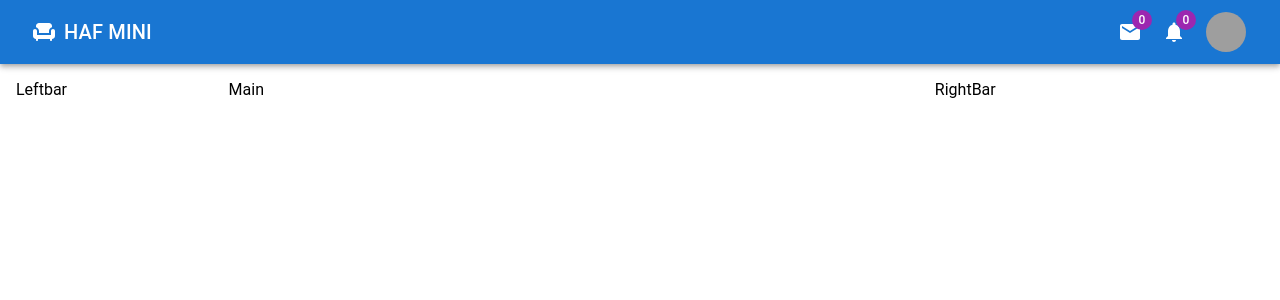
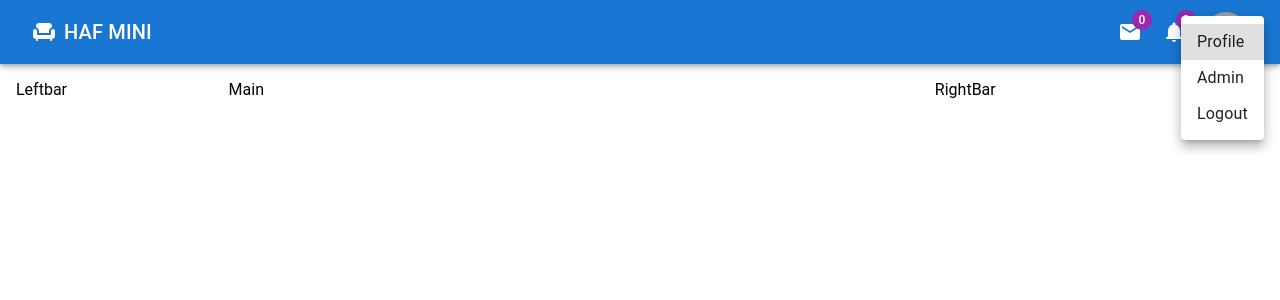
Before and after one commit to RiazCKhan/HAF_mini, a React (Create React App) app in the folder frontend/: page / in a window 1280 px wide. Shown: the top 300 px of the page. Built offline with nearby package versions, Linux system fonts and the light colour scheme; grey boxes are pictures that could not be loaded.

Commit message:
move navbar theme. Implement MUI nav menu

```diff
--- a/frontend/src/components/NavBar.jsx
+++ b/frontend/src/components/NavBar.jsx
@@ -3,30 +3,16 @@ import {
   Avatar,
   Badge,
   Box,
-  styled,
+  Menu,
+  MenuItem,
   Toolbar,
   Typography,
 } from "@mui/material";
+import { IconBar, IconBarMobile } from "../themes/NavBarTheme";
 import ChairIcon from "@mui/icons-material/Chair";
 import MailIcon from "@mui/icons-material/Mail";
 import NotificationsIcon from "@mui/icons-material/Notifications";
 import avatarImg from "../static/avatarDog.jpeg";
-
-const IconBar = styled(Box)(({ theme }) => ({
-  display: "none",
-  alignItems: "center",
-  gap: "1.25rem",
-  padding: "0 0.625rem",
-  [theme.breakpoints.up("sm")]: { display: "flex" },
-}));
-
-const IconBarMobile = styled(Box)(({ theme }) => ({
-  display: "flex",
-  alignItems: "center",
-  gap: "1.25rem",
-  padding: "0 0.625rem",
-  [theme.breakpoints.up("sm")]: { display: "none" },
-}));
 
 const NavBar = () => {
   return (
@@ -56,6 +42,24 @@ const NavBar = () => {
           <Avatar src={avatarImg} />
         </IconBarMobile>
       </Toolbar>
+      <Menu
+        id="demo-positioned-menu"
+        aria-labelledby="demo-positioned-button"
+        open={true}
+        onClose={false}
+        anchorOrigin={{
+          vertical: "top",
+          horizontal: "right",
+        }}
+        transformOrigin={{
+          vertical: "top",
+          horizontal: "left",
+        }}
+      >
+        <MenuItem>Profile</MenuItem>
+        <MenuItem>Admin</MenuItem>
+        <MenuItem>Logout</MenuItem>
+      </Menu>
     </AppBar>
   );
 };
--- /dev/null
+++ b/frontend/src/themes/NavBarTheme.js
@@ -0,0 +1,17 @@
+import { Box, styled } from "@mui/material";
+
+export const IconBar = styled(Box)(({ theme }) => ({
+  display: "none",
+  alignItems: "center",
+  gap: "1.25rem",
+  padding: "0 0.625rem",
+  [theme.breakpoints.up("sm")]: { display: "flex" },
+}));
+
+export const IconBarMobile = styled(Box)(({ theme }) => ({
+  display: "flex",
+  alignItems: "center",
+  gap: "1.25rem",
+  padding: "0 0.625rem",
+  [theme.breakpoints.up("sm")]: { display: "none" },
+}));
```
